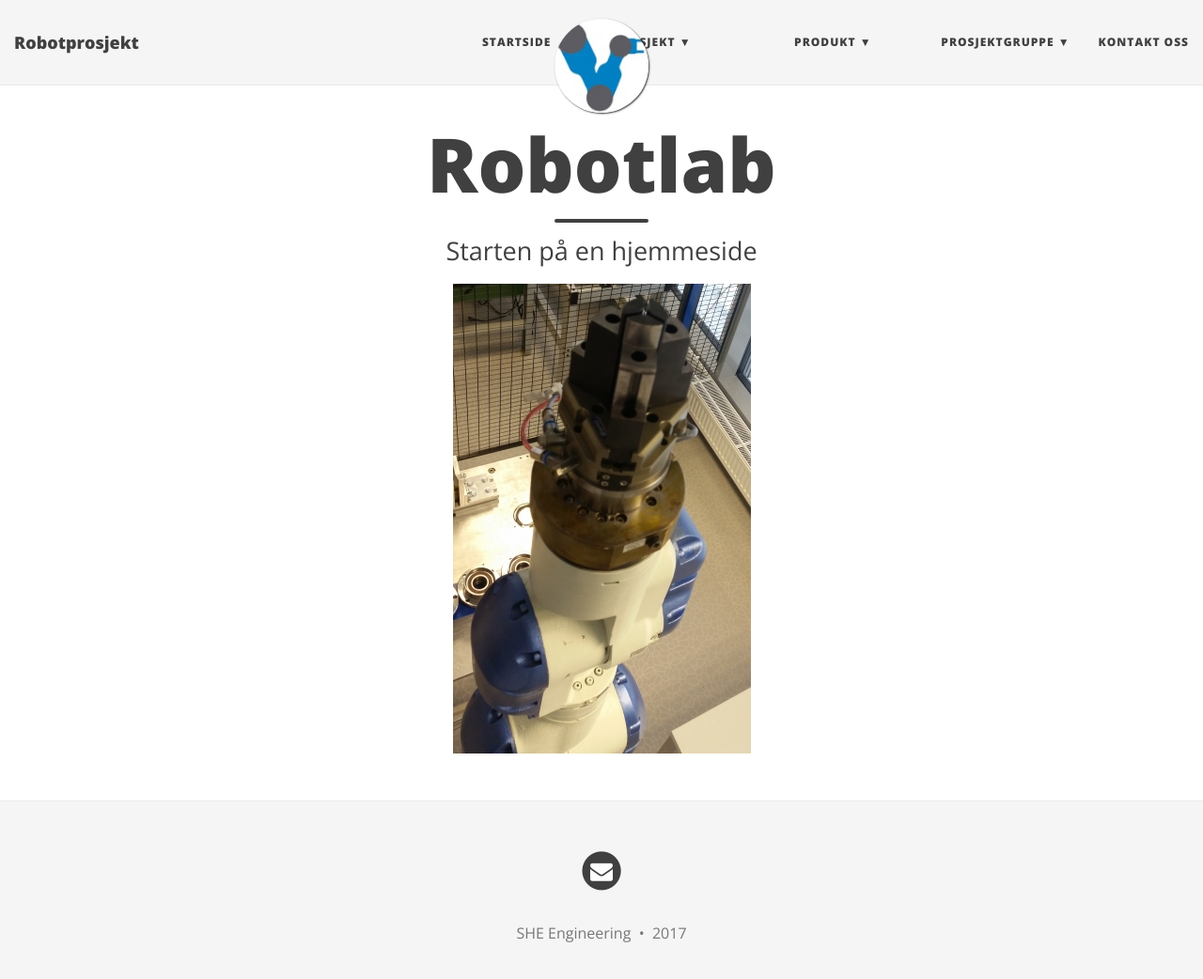
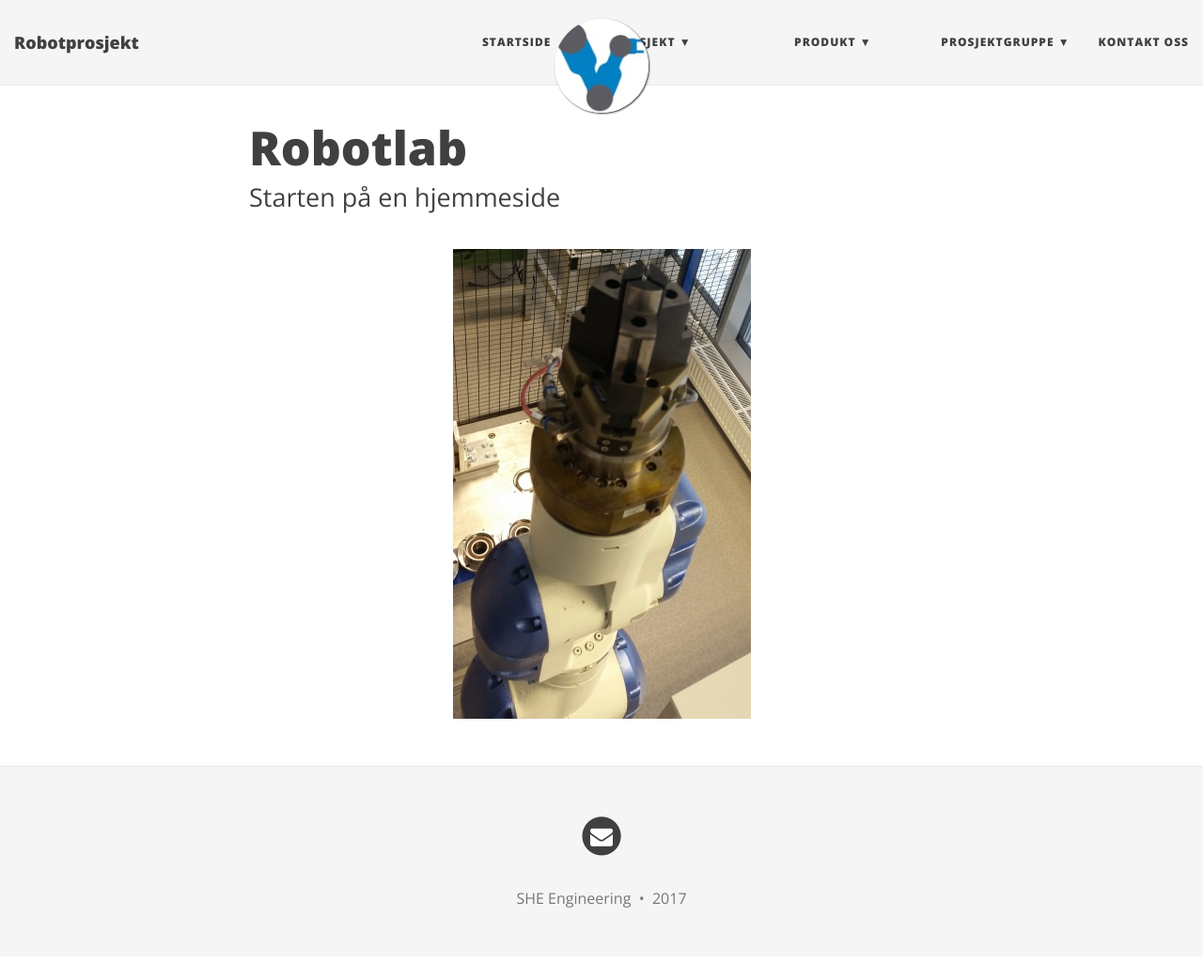
Before and after one commit to SHE-Engineering/SHE-Engineering, a Jekyll site: the page built from index.html, in a window 1280 px wide and 1055 px high. Shown: the top 1042 px of the window at 94% size. Built offline with Jekyll 4.4.1, drawn with Linux system fonts in a browser that asks for light colours; nearby versions of some CDN libraries; the list of posts is cut into pages by our own code.

Commit message:
endre størrelse på overskrift

```diff
--- a/_includes/header.html
+++ b/_includes/header.html
@@ -25,13 +25,13 @@
     <div class="row">
       <div class="col-lg-8 col-lg-offset-2 col-md-10 col-md-offset-1">
         <div class="{{ include.type }}-heading">
-          <h2>{% if page.title %}{{ page.title }}{% else %}<br/>{% endif %}</h2>
+          <h1>{% if page.title %}{{ page.title }}{% else %}<br/>{% endif %}</h1>
 		  {% if page.subtitle %}
 		    {% if include.type == "page" %}
             <hr class="small">
             <span class="{{ include.type }}-subheading">{{ page.subtitle }}</span>
 			{% else %}
-			<h3 class="{{ include.type }}-subheading">{{ page.subtitle }}</h3>
+			<h2 class="{{ include.type }}-subheading">{{ page.subtitle }}</h2>
 			{% endif %}
 		  {% endif %}
 
--- a/index.html
+++ b/index.html
@@ -1,7 +1,7 @@
 ---
-layout: page
+layout: post
 title: Robotlab
 subtitle: Starten på en hjemmeside
 use-site-title: true
 ---
-<center><img src="{{ site.baseurl }}/img/Robot.jpg" style="height:100%;" /></center>
+<center><img src="{{ site.baseurl }}/img/Robot.jpg"/></center>
```
Also changed, not shown: _sider/kontakt-oss.md (+1 -1 lines).
